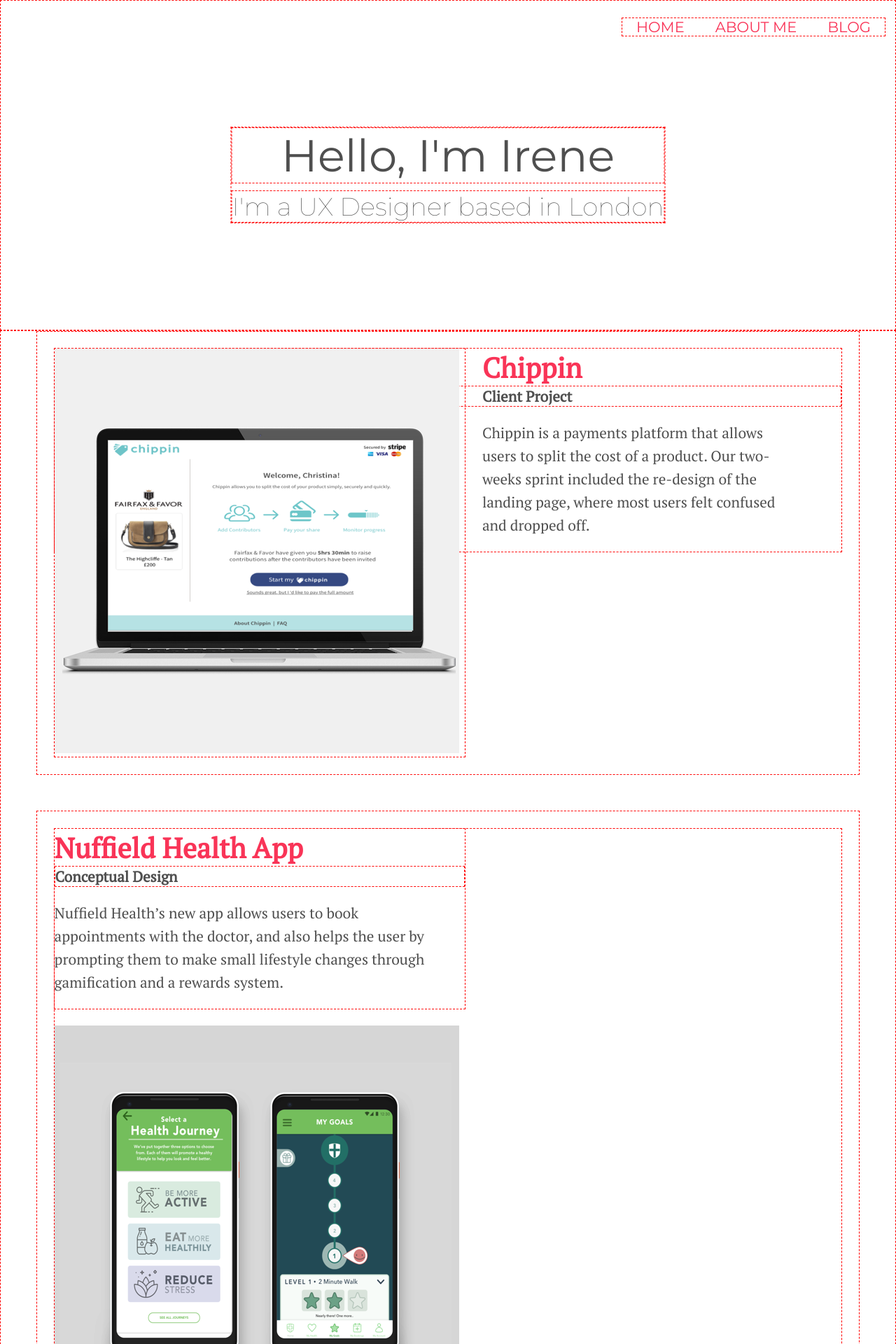
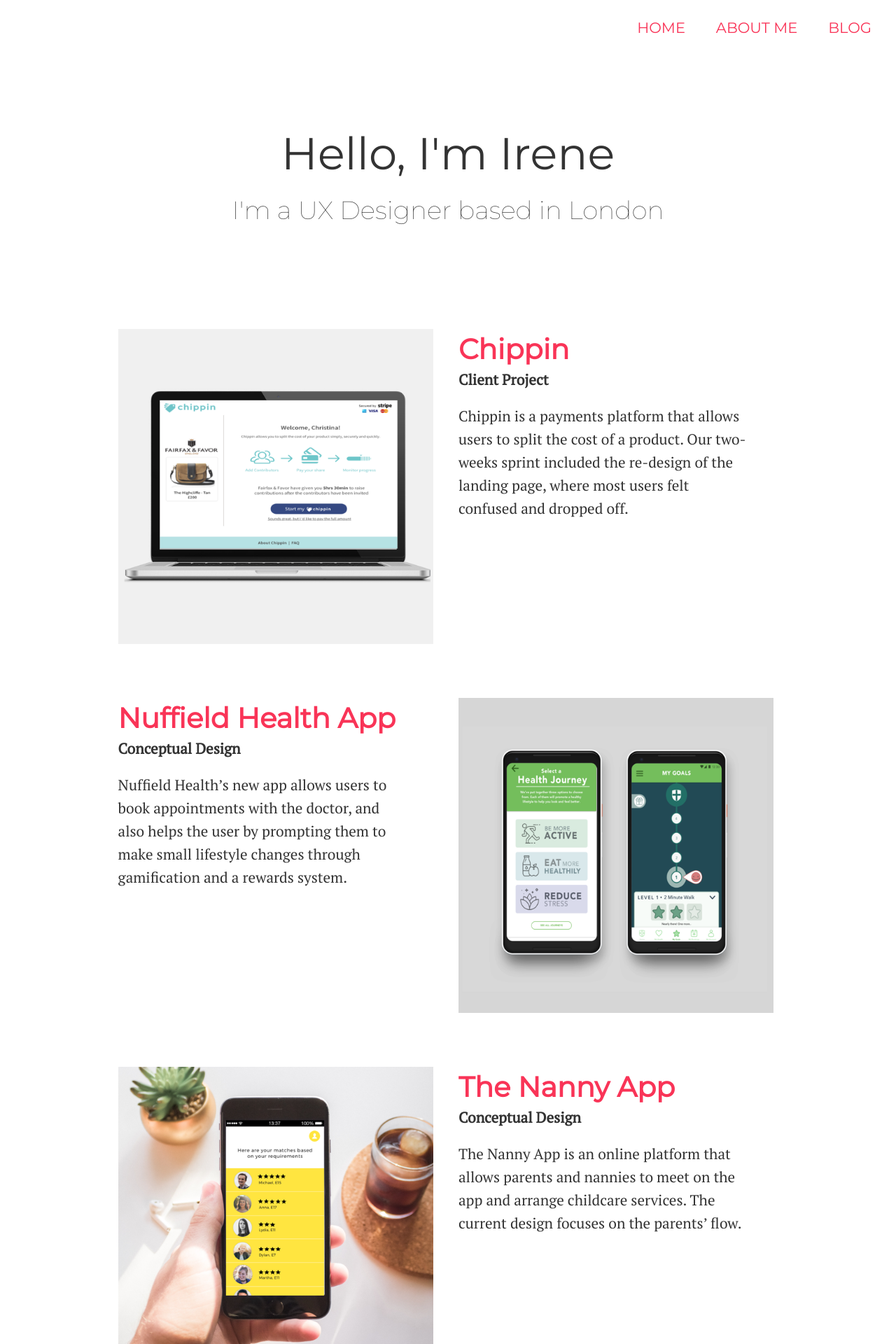
Before and after one commit to irenealgi/irenealegre.com, a Jekyll site: the page built from index.html, in a window 1280 px wide. Shown: the top 1920 px of the page at 70% size. Built offline with Jekyll 4.4.1, drawn with Linux system fonts in a browser that asks for light colours.

Commit message:
Home page with Bootstrap
Former-commit-id: 57673fa73b817757b303c7b239f7dbf635f9f0ec

```diff
--- a/_includes/head.html
+++ b/_includes/head.html
@@ -7,8 +7,9 @@
 
   <link href="https://fonts.googleapis.com/css?family=Montserrat:100,200,300,400" rel="stylesheet">
   <link href="https://fonts.googleapis.com/css?family=PT+Serif" rel="stylesheet">
-  <link href="https://cdnjs.cloudflare.com/ajax/libs/normalize/7.0.0/normalize.min.css">
+  <link href="https://cdnjs.cloudflare.com/ajax/libs/normalize/7.0.0/normalize.min.css" rel="stylesheet">
 
   <link rel="stylesheet" href="css/main.css">
+  <link rel="stylesheet" href="css/bootstrap.min.css">
   <link rel="shortcut icon" href="images/favicon.png" type="image/x-icon">
 </head>
--- a/css/main.scss
+++ b/css/main.scss
@@ -56,27 +56,23 @@
 }
 
 .home_project {
-  margin: 0% 4% 4% 4%;
+  margin-left: 12%;
+  margin-right: 12%;
+  margin-bottom: 6%;
   overflow: hidden;
   font-family: $serif_font_family;
-}
 
-.home_project_left {
-  float: left;
-  width: 50%;
-  margin: 2%;
-}
-
-.home_project_right {
-  margin: 2%;
+  img {
+    width: 450px;
+  }
 }
 
 .home_project_title {
+  font-family: $sans_serif_font_family;
   font-size: 40px;
   font-weight: bold;
   text-decoration: none;
   color: $accent_color;
-  margin-right: 8%;
 }
 
 .home_project_type {
@@ -87,13 +83,9 @@
 .home_project_text {
   font-size: 21px;
   line-height: 33px;
-  margin-right: 8%;
+  padding-right: 10%;
 }
 
 img {
   max-width: 100%;
 }
-
-div {
-  border: 1px dashed red;
-}
--- a/index.html
+++ b/index.html
@@ -10,13 +10,13 @@
   </div>
 </div>
 
-<div id="home_projects">
+<div id="container">
   <div class="home_project">
-    <div class="home_project_left">
+    <div class="col-sm-6">
       <img src="images/chippin_thumbnail.png">
     </div>
 
-    <div class="home_project_right">
+    <div class="col-sm-6">
       <a class="home_project_title" href="/">Chippin</a>
       <div class="home_project_type" href="/">Client Project</div>
       <p class="home_project_text">Chippin is a payments platform that allows users to split the cost of a product. Our two-weeks sprint included the re-design of the landing page, where most users felt confused and dropped off.</p>
@@ -24,23 +24,23 @@
   </div>
 
   <div class="home_project">
-    <div class="home_project_left">
+    <div class="col-sm-6">
       <a class="home_project_title" href="/">Nuffield Health App</a>
       <div class="home_project_type" href="/">Conceptual Design</div>
       <p class="home_project_text">Nuffield Health’s new app allows users to book appointments with the doctor, and also helps the user by prompting them to make small lifestyle changes through gamification and a rewards system.</p>
     </div>
 
-    <div class="home_project_right">
+    <div class="col-sm-6">
       <img src="images/nuffield_thumbnail.png">
     </div>
   </div>
 
   <div class="home_project">
-    <div class="home_project_left">
+    <div class="col-sm-6">
       <img src="images/nanny_thumbnail.png">
     </div>
 
-    <div class="home_project_right">
+    <div class="col-sm-6">
       <a class="home_project_title" href="/">The Nanny App</a>
       <div class="home_project_type" href="/">Conceptual Design</div>
       <p class="home_project_text">The Nanny App is an online platform that allows parents and nannies to meet on the app and arrange childcare services. The current design focuses on the parents’ flow.</p>
```
Also changed, not shown: css/bootstrap.min.css (added).
